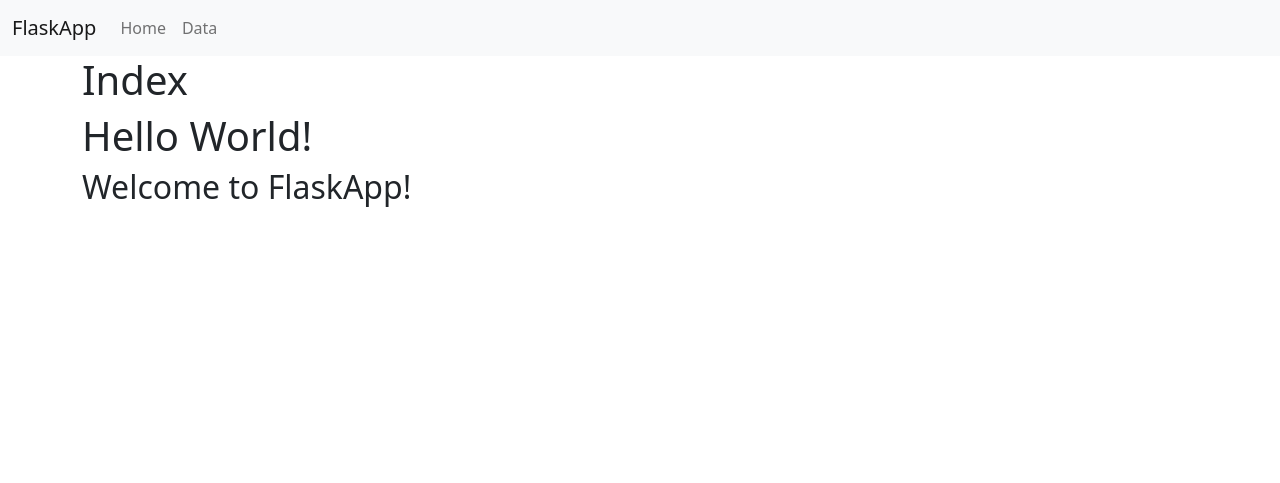
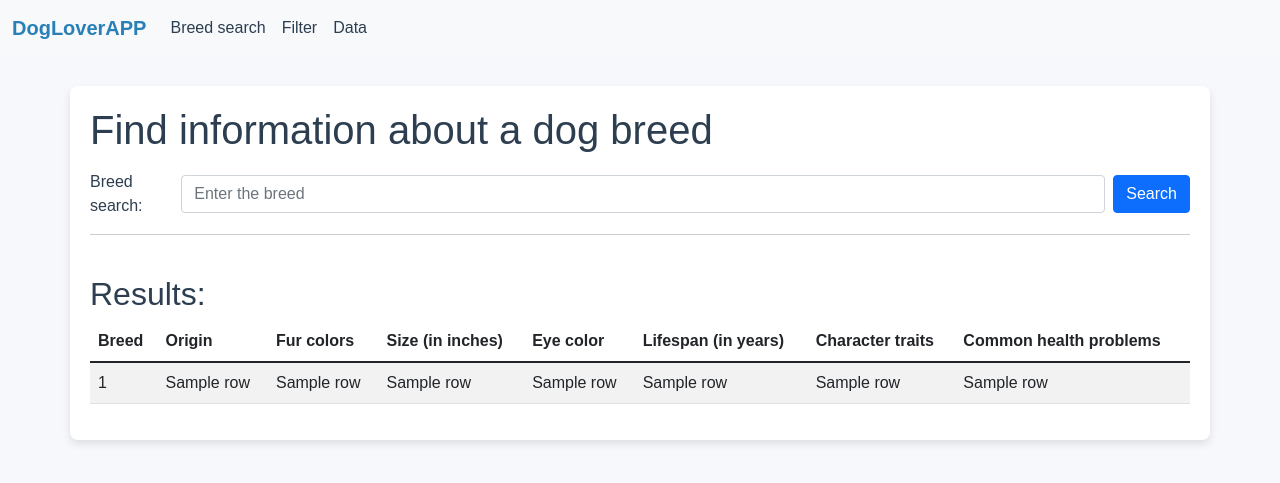
Before and after one commit to caso02/SP_Dogbreeds, a Flask app: template templates/index.html in a window 1280 px wide. Shown: the top 483 px of the page. Run offline with Flask 3, Linux system fonts and the light colour scheme; the template is opened without the code that fills it: most values are stand-ins (such as "Sample title", 1, 10 or a date in 2020); data that the repository does not hold is empty; some libraries are stand-ins or nearby versions.

Commit message:
added website filter and search page (also styling), added sql select commands to app.py

```diff
--- a/app.py
+++ b/app.py
@@ -1,21 +1,74 @@
-from flask import Flask, render_template
+from flask import Flask, request, render_template, jsonify
 import sqlite3
 import pandas as pd
+import re
 
 app = Flask(__name__)
+DB_PATH = 'data/dog_breeds.db'
+
+# Route für die Rassensuche
+@app.route('/get_all_breeds', methods=['GET'])
+def get_all_breeds():
+    conn = sqlite3.connect(DB_PATH)
+    cursor = conn.cursor()
+    cursor.execute("SELECT DISTINCT breed FROM cleaned_data")
+    breeds = [row[0] for row in cursor.fetchall()]
+    conn.close()
+    return jsonify(breeds)
+
+@app.route('/', methods=['GET', 'POST'])
+def hello():
+    result = None
+    if request.method == 'POST' and 'breed_search' in request.form:
+        breed = request.form['breed_search'].lower()
+        conn = sqlite3.connect(DB_PATH)
+        cursor = conn.cursor()
+        cursor.execute("SELECT * FROM cleaned_data WHERE LOWER(breed) LIKE ?", ('%' + breed + '%',))
+        result = cursor.fetchall()
+        conn.close()
+    return render_template('index.html', result=result)
 
 
-@app.route('/')
-def hello():
-    return render_template('index.html')
+# Route für die Suche nach Charaktereigenschaften
+def get_unique_traits_from_db():
+    conn = sqlite3.connect(DB_PATH)
+    cursor = conn.cursor()
+    cursor.execute("SELECT DISTINCT [Character Traits] FROM cleaned_data")
+    all_traits = set()
 
+    for row in cursor.fetchall():
+        traits = row[0].lower() if row[0] else ''
+        traits_list = re.split(r',\s*', traits)
+        all_traits.update(traits_list)
+
+    conn.close()
+    return sorted(all_traits)
+
+@app.route('/filter', methods=['GET', 'POST'])
+def filter():
+    breeds = None
+    all_traits = get_unique_traits_from_db()
+
+    if request.method == 'POST':
+        traits = request.form.getlist('traits')
+        if traits:
+            trait_conditions = ' AND '.join([f"LOWER([Character Traits]) LIKE '%{trait.lower()}%'" for trait in traits])
+            query = f"SELECT * FROM cleaned_data WHERE {trait_conditions}"
+            conn = sqlite3.connect(DB_PATH)
+            cursor = conn.cursor()
+            cursor.execute(query)
+            breeds = cursor.fetchall()
+            conn.close()
+    return render_template('filter.html', breeds=breeds, traits=all_traits)
+
+
+# Route für anzeigen aller Daten
 @app.route('/data/')
 def data():
-    # Verbindung zur SQLite-Datenbank mit dem vollständigen Pfad
-    conn = sqlite3.connect('data/dog_breeds.db')
-    # Daten abfragen
+    conn = sqlite3.connect(DB_PATH)
     df = pd.read_sql_query('SELECT * FROM cleaned_data', conn)
-    # Verbindung schließen
     conn.close()
-    # Daten an das Template senden (HTML-Tabelle erstellen oder ähnliches)
     return render_template('data.html', tables=[df.to_html(classes='data', escape=False)], titles=df.columns.values)
+
+if __name__ == '__main__':
+    app.run(debug=True)
--- a/templates/base.html
+++ b/templates/base.html
@@ -2,31 +2,64 @@
 <html lang="en">
 <head>
     <meta charset="UTF-8">
-    <title>{% block title %}{% endblock %} - FlaskApp</title>
+    <title>DogLoverAPP</title>
     <!-- Bootstrap CSS einbinden -->
     <link href="https://cdn.jsdelivr.net/npm/bootstrap@5.1.3/dist/css/bootstrap.min.css" rel="stylesheet">
+    <link rel="stylesheet" href="https://code.jquery.com/ui/1.12.1/themes/base/jquery-ui.css">
 
     <style>
-        .table tr{
+        body {
+            background-color: #f7f8fc;
+            color: #2c3e50;
+            font-family: 'Arial', sans-serif;
+        }
+
+        .navbar-brand {
+            font-weight: bold;
+            color: #2980b9 !important;
+        }
+
+        .nav-link {
+            color: #2c3e50 !important;
+        }
+
+        .nav-link.active {
+            font-weight: bold;
+            color: #2980b9 !important;
+        }
+
+        .table tr {
             text-align: left !important;
+        }
+
+
+        .container {
+            margin-top: 30px;
+            margin-bottom: 80px;
+            padding: 20px;
+            background-color: #ffffff;
+            border-radius: 8px;
+            box-shadow: 0 4px 8px rgba(0, 0, 0, 0.1);
         }
     </style>
 </head>
 <body>
-    <!-- Navigation mit Bootstrap -->
     <nav class="navbar navbar-expand-lg navbar-light bg-light">
         <div class="container-fluid">
-            <a class="navbar-brand" href="{{ url_for('hello') }}">FlaskApp</a>
+            <a class="navbar-brand" href="{{ url_for('hello') }}">DogLoverAPP</a>
             <button class="navbar-toggler" type="button" data-bs-toggle="collapse" data-bs-target="#navbarNav" aria-controls="navbarNav" aria-expanded="false" aria-label="Toggle navigation">
                 <span class="navbar-toggler-icon"></span>
             </button>
             <div class="collapse navbar-collapse" id="navbarNav">
                 <ul class="navbar-nav">
                     <li class="nav-item">
-                        <a class="nav-link" href="{{ url_for('hello') }}">Home</a>
+                        <a class="nav-link {% if request.endpoint == 'hello' %}active{% endif %}" href="{{ url_for('hello') }}">Breed search</a>
                     </li>
                     <li class="nav-item">
-                        <a class="nav-link" href="{{ url_for('data') }}">Data</a>
+                        <a class="nav-link {% if request.endpoint == 'filter' %}active{% endif %}" href="{{ url_for('filter') }}">Filter</a>
+                    </li>
+                    <li class="nav-item">
+                        <a class="nav-link {% if request.endpoint == 'data' %}active{% endif %}" href="{{ url_for('data') }}">Data</a>
                     </li>
                 </ul>
             </div>
--- a/templates/data.html
+++ b/templates/data.html
@@ -1,7 +1,7 @@
 {% extends 'base.html' %}
 
 {% block content %}
-    <h1>Daten aus der SQLite-Datenbank</h1>
+    <h1>Data from SQLite-Datenbank</h1>
     <div class="table">
         {% for table in tables %}
             {{ table|safe }}
--- a/templates/index.html
+++ b/templates/index.html
@@ -1,7 +1,70 @@
 {% extends 'base.html' %}
 
 {% block content %}
-    <h1>{% block title %} Index {% endblock %}</h1>
-    <h1>Hello World!</h1>
-    <h2>Welcome to FlaskApp!</h2>
+
+    <style>
+        form{
+            display: flex;
+            align-items: center;
+        }
+
+        form .form-label{
+            margin: 0;
+        }
+    </style>
+
+    <h1>Find information about a dog breed</h1>
+    <form action="/" method="POST" class="form-inline my-3">
+        <label for="breed_search" class="form-label me-2">Breed search:</label>
+        <input type="text" name="breed_search" id="breed_search" class="form-control me-2" placeholder="Enter the breed">
+        <button type="submit" class="btn btn-primary">Search</button>
+    </form>
+    <hr>
+
+    {% if result %}
+    <br>
+    <h2>Results:</h2>
+    <table class="table table-striped">
+        <thead>
+            <tr>
+                <th>Breed</th>
+                <th>Origin</th>
+                <th>Fur colors</th>
+                <th>Size (in inches)</th>
+                <th>Eye color</th>
+                <th>Lifespan (in years)</th>
+                <th>Character traits</th>
+                <th>Common health problems</th>
+            </tr>
+        </thead>
+        <tbody>
+            {% for row in result %}
+                <tr>
+                    <td>{{ row[0] }}</td>
+                    <td>{{ row[1] }}</td>
+                    <td>{{ row[2] }}</td>
+                    <td>{{ row[3] }}</td>
+                    <td>{{ row[4] }}</td>
+                    <td>{{ row[5] }}</td>
+                    <td>{{ row[6] }}</td>
+                    <td>{{ row[7] }}</td>
+                    </tr>
+                {% endfor %}
+            </tbody>
+        </table>
+    {% endif %}
+
+    <!-- jQuery und jQuery UI -->
+    <script src="https://code.jquery.com/jquery-3.6.0.min.js"></script>
+    <script src="https://code.jquery.com/ui/1.12.1/jquery-ui.min.js"></script>
+    <script>
+        $(document).ready(function() {
+            // Autocomplete für das Textfeld
+            $.get('/get_all_breeds', function(data) {
+                $('#breed_search').autocomplete({
+                    source: data
+                });
+            });
+        });
+    </script>
 {% endblock %}
```
Also changed, not shown: templates/filter.html (added, +114 -0 lines).
